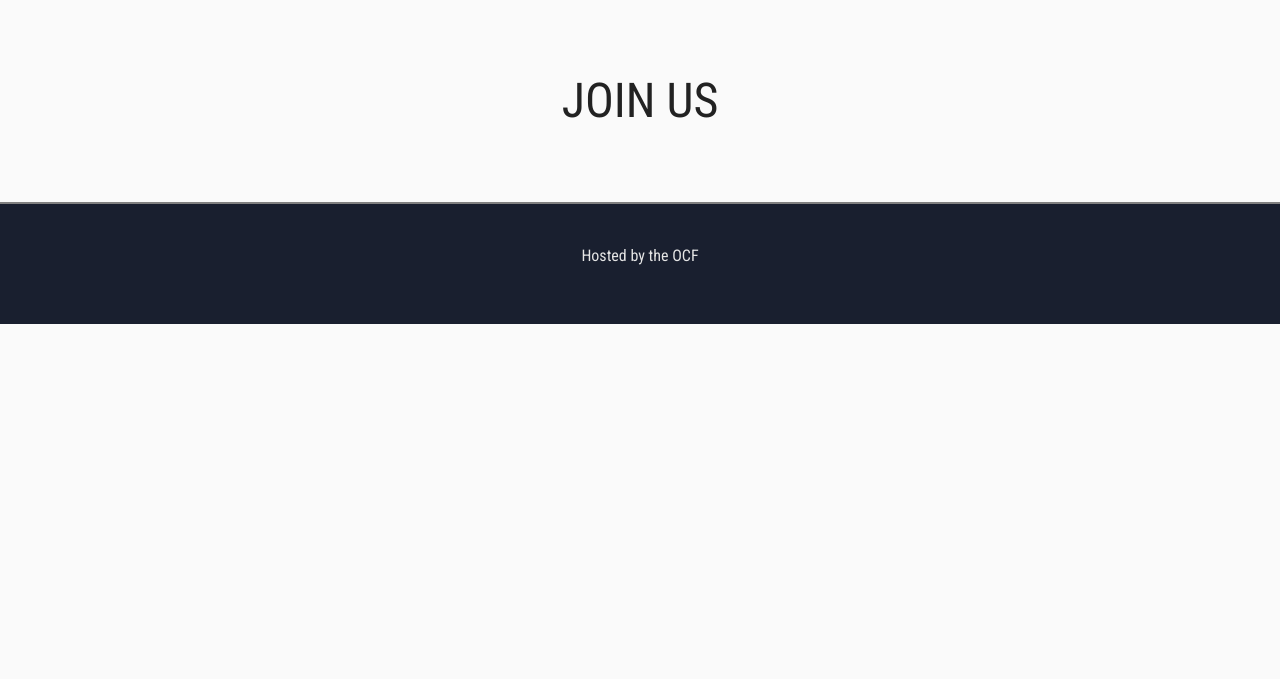
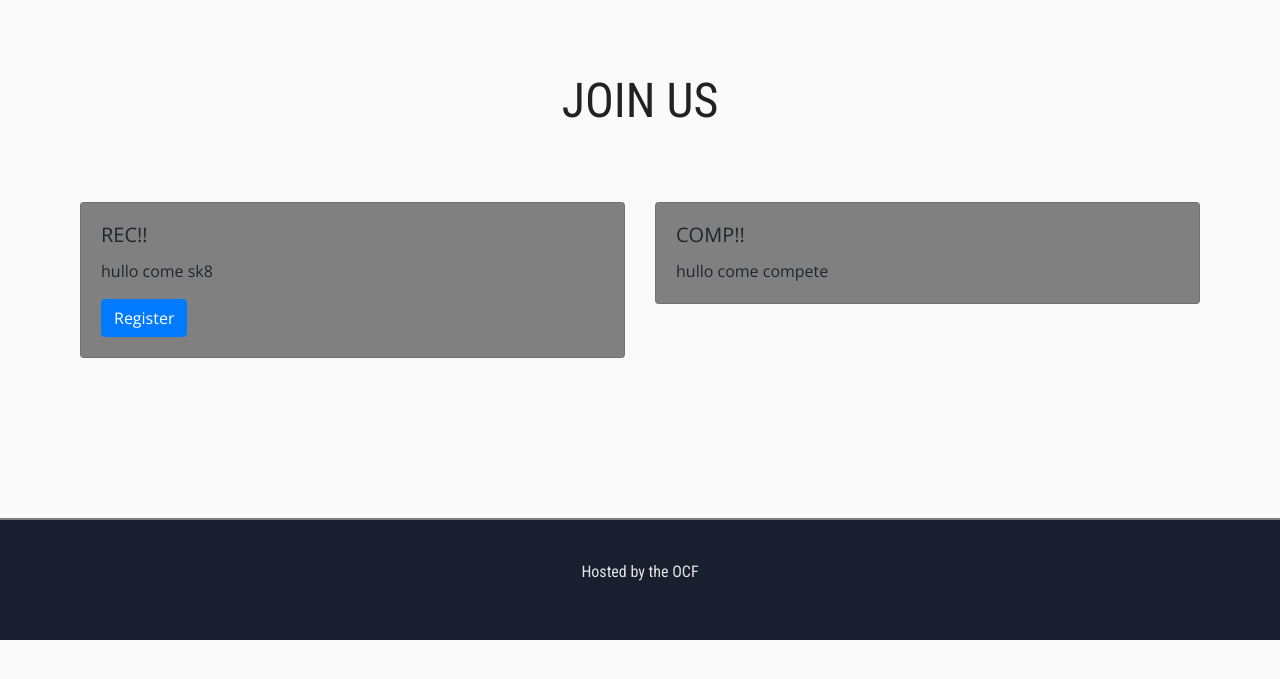
Before and after one commit to gracehunter5858/calfs, a Django app: template templates/join.html in a window 1280 px wide. Shown: the part 94-773 px from the top of the page. Run offline with Django 3.2, Linux system fonts and the light colour scheme; the template is opened without the code that fills it, so the values that code supplies are empty; parts of the project's set-up code (start-up, migrations or seed data) failed here and were passed over; some libraries are stand-ins or nearby versions.

Commit message:
did some things

```diff
--- /dev/null
+++ b/static/css/join.css
@@ -0,0 +1,7 @@
+.grid {
+    padding: 0em 5em 10em 5em;
+}
+
+.card {
+  background: gray;
+}
--- a/templates/join.html
+++ b/templates/join.html
@@ -1,7 +1,27 @@
 {% extends 'base.html' %}
-
 {% block content %}
+{% load static %}
+<link rel="stylesheet" type="text/css" href="{%static 'css/join.css' %}" />
 
   <h1> JOIN US </h1>
-
+  <div class="row grid">
+    <div class="col-sm-6">
+      <div class="card">
+        <div class="card-body">
+          <h5 class="card-title">REC!!</h5>
+          <p class="card-text">hullo come sk8</p>
+          <a href="{% static 'Rec-Registration-Instructions.pdf'%}" class="btn btn-primary">Register</a>
+        </div>
+      </div>
+    </div>
+    <div class="col-sm-6">
+      <div class="card">
+        <div class="card-body">
+          <h5 class="card-title">COMP!!</h5>
+          <p class="card-text">hullo come compete</p>
+          <!-- <a href="#" class="btn btn-primary">Go somewhere</a> -->
+        </div>
+      </div>
+    </div>
+  </div>
 {% endblock %}
```
Also changed, not shown: 1 other file.
